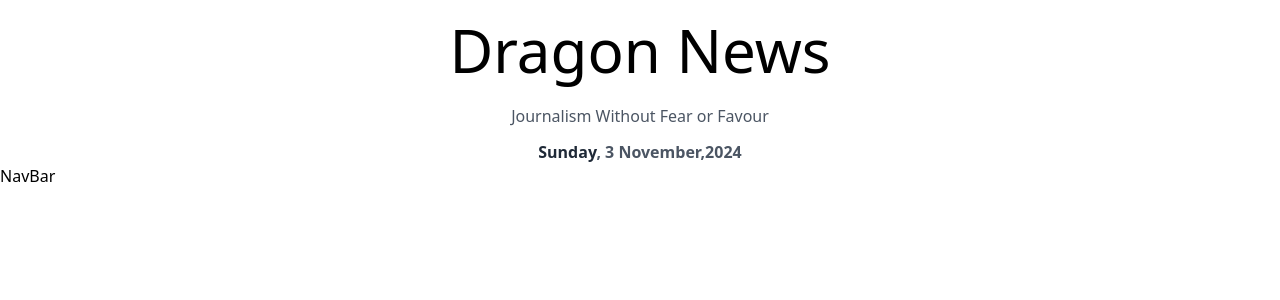
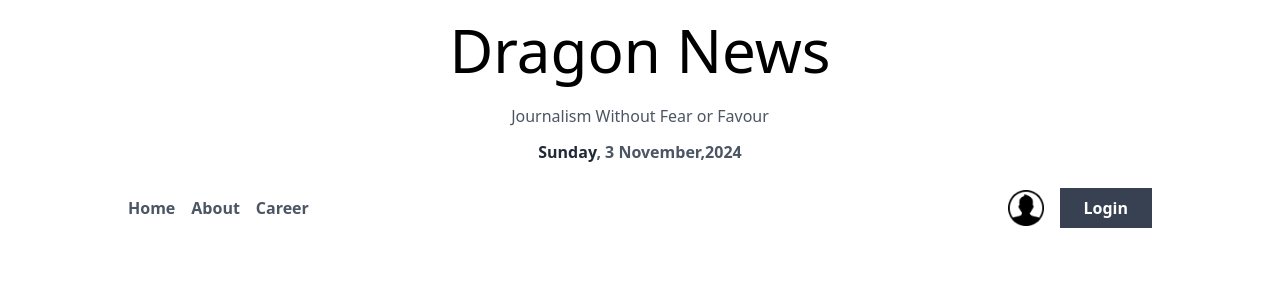
Before and after one commit to TahsinAlahi/dragon-news, a React (Vite) app: page / in a window 1280 px wide. Shown: the top 300 px of the page. Built offline with nearby package versions, Linux system fonts and the light colour scheme.

Commit message:
made NavBar compo

```diff
--- a/src/components/NavBar.tsx
+++ b/src/components/NavBar.tsx
@@ -1,7 +1,31 @@
-import React from "react";
+import { Link } from "react-router-dom";
+import userPng from "../assets/user.png";
 
 function NavBar() {
-  return <div>NavBar</div>;
+  return (
+    <nav className="flex items-center justify-between lg:max-w-screen-lg lg:mx-auto lg:mt-6">
+      <div className="flex items-center justify-center gap-4 text-gray-600 font-semibold">
+        <Link to="/" className="hover:underline hover:text-black">
+          Home
+        </Link>
+        <Link to="/about" className="hover:underline hover:text-black">
+          About
+        </Link>
+        <Link to="/career" className="hover:underline hover:text-black">
+          Career
+        </Link>
+      </div>
+      <div className="flex items-center gap-4">
+        <img src={userPng} alt="Login" className="lg:w-9 aspect-square" />
+        <Link
+          to="/login"
+          className="lg:px-6 lg:py-2 bg-gray-700 text-white font-bold "
+        >
+          Login
+        </Link>
+      </div>
+    </nav>
+  );
 }
 
 export default NavBar;
```
